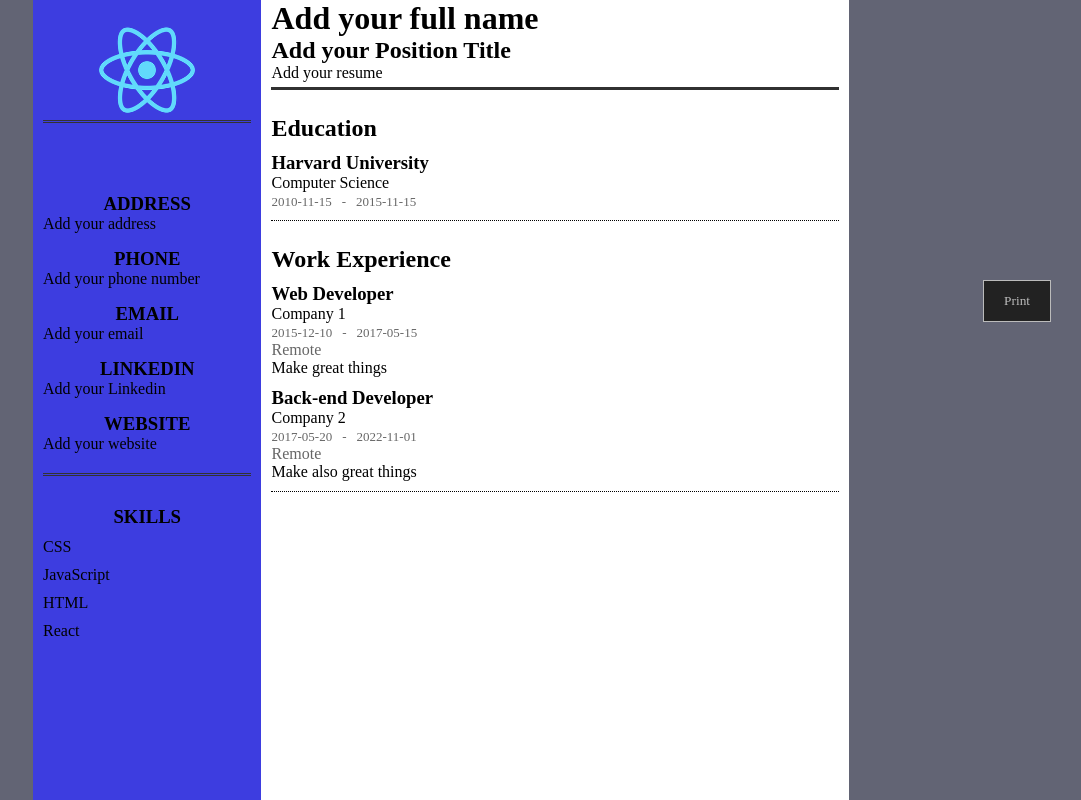
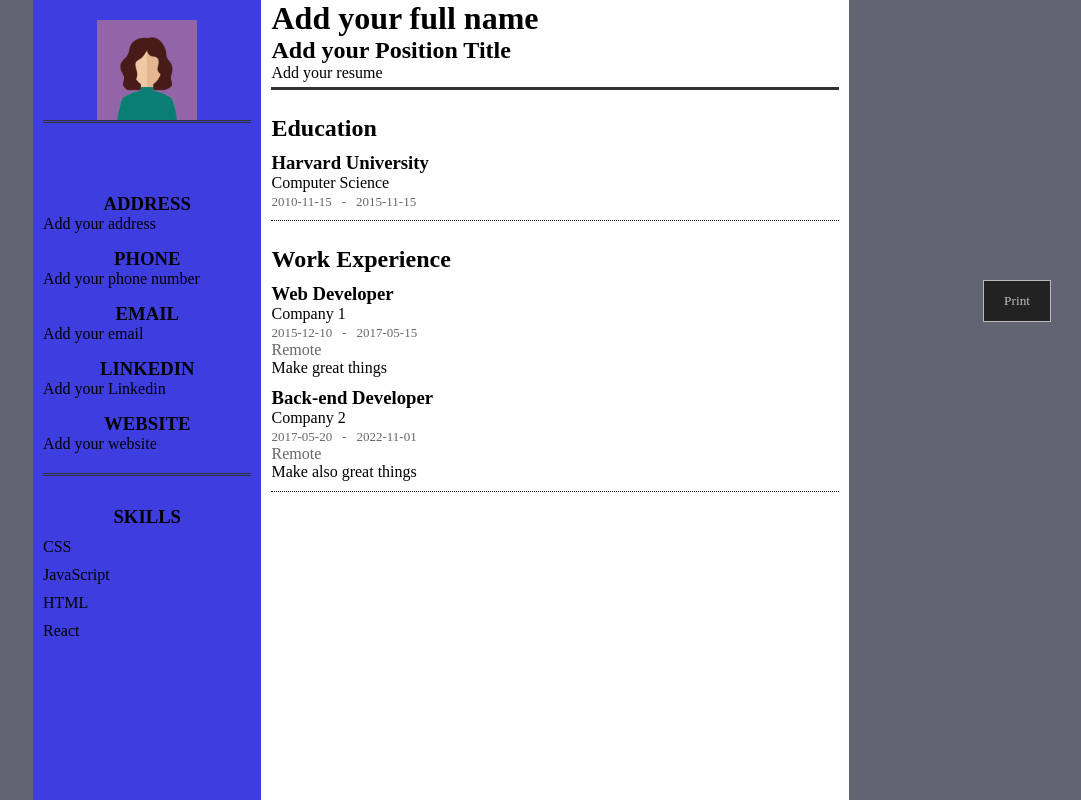
Before and after one commit to Luise8/The-Odin-Project-Projects, a React (Create React App) app in the folder full-stack-javascript/javascript/cv-project/: page / in a window 1280 px wide. Shown: the top 800 px of the page, without its empty margins (199-1280 px from the left). Built offline with nearby package versions, Linux system fonts and the light colour scheme.

Commit message:
Change to right image avatar path

```diff
--- a/full-stack-javascript/javascript/cv-project/src/components/example.js
+++ b/full-stack-javascript/javascript/cv-project/src/components/example.js
@@ -6,7 +6,7 @@ const example = {
     { key: "linkedin", text: "Add your Linkedin" },
     { key: "website", text: "Add your website" },
   ],
-  imageProfile: "../logo192.png",
+  imageProfile: "/images/avatar.png",
   mainInformation: [
     { key: "fullName", text: "Add your full name" },
     {
```
